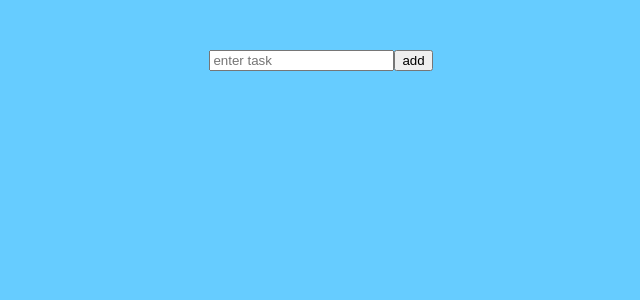
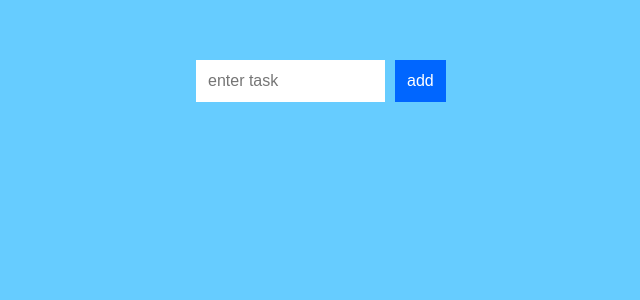
Before and after one commit to waivey/todolist, a React (Create React App) app: page / in a window 1280 px wide. Shown: the top 300 px of the page, without its empty margins (319-959 px from the left). Built offline with nearby package versions, Linux system fonts and the light colour scheme.

Commit message:
added styling to list items

```diff
--- a/src/ToDoList.js
+++ b/src/ToDoList.js
@@ -1,5 +1,6 @@
 import React, { Component } from "react";
 import TodoItems from "./TodoItems";
+import "./TodoList.css";
 
 class ToDoList extends Component {
     constructor(props) {
--- /dev/null
+++ b/src/TodoList.css
@@ -0,0 +1,35 @@
+.todoListMain .header input {
+    padding: 10px;
+    font-size: 16px;
+    border: 2px solid #FFF;
+    width: 165px;
+}
+
+.todoListMain .header button {
+    padding: 10px;
+    font-size: 16px;
+    margin: 10px;
+    margin-right: 0px;
+    background-color: #0066ff;
+    color: #FFF;
+    border: 2px solid #0066ff;
+}
+
+.todoListMain .theList {
+    list-style: none;
+    padding-left: 0;
+    width: 250px;
+}
+
+.todoListMain .theList li {
+    color: #333;
+    background-color: rgba(255,255,255,.5);
+    padding: 15px;
+    margin-bottom: 15px;
+    border-radius: 5px;
+    list-style: none;
+}
+
+ul.theList {
+    padding: 0;
+}
```
